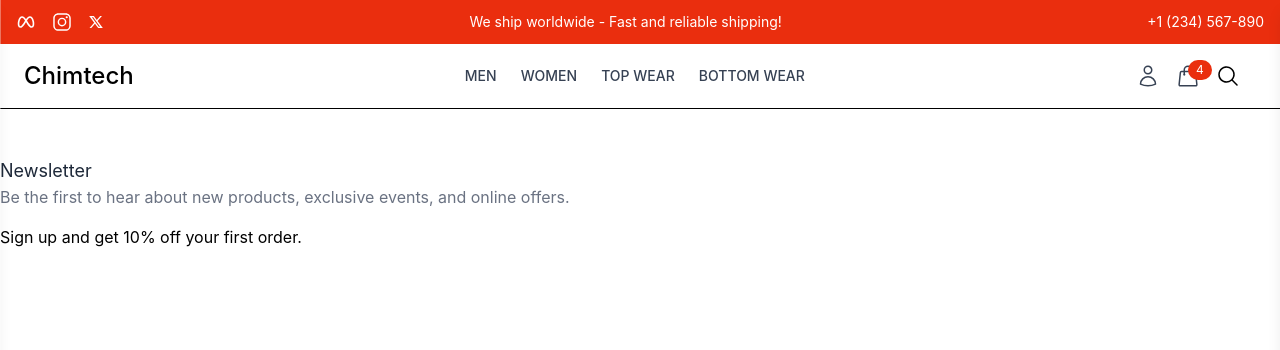
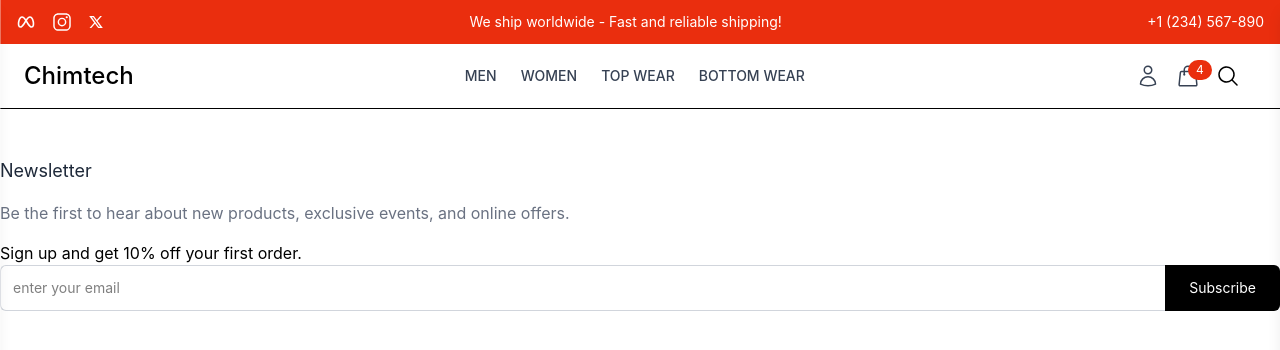
Before and after one commit to Chimajunior/Ecommerce-app, a React app in the folder frontend/: page / in a window 1280 px wide. Shown: the top 350 px of the page. Built offline with nearby package versions, Linux system fonts and the light colour scheme; the HTML template or start-up script is replaced by a standard one.

Commit message:
added newsletter form block

```diff
--- a/frontend/src/components/Common/Footer.jsx
+++ b/frontend/src/components/Common/Footer.jsx
@@ -1,20 +1,36 @@
-import React from 'react'
+import React from "react";
 
 const Footer = () => {
   return (
     <footer className="border-t py-12">
-      <div className='container mx-auto grid grid-cols-1 md:grid-cols-4 gap-8 px-4 lg:px-0'></div>
-        <div>
-            <h3 className='text-lg text-gray-800'>Newsletter</h3>
-            <p className='text-gray-500 mb-4'>
-                Be the first to hear about new products, exclusive events, and online offers.
-            </p>
-            <p>Sign up and get 10% off your first order.</p>
+      <div className="container mx-auto grid grid-cols-1 md:grid-cols-4 gap-8 px-4 lg:px-0"></div>
+      <div>
+        <h3 className="text-lg text-gray-800 mb-4">Newsletter</h3>
+        <p className="text-gray-500 mb-4">
+          Be the first to hear about new products, exclusive events, and online
+          offers.
+        </p>
+        <p>Sign up and get 10% off your first order.</p>
 
+        {/* Newsletter form */}
+        <form className="flex">
+          <input
+            type="email"
+            placeholder="enter your email"
+            className="p-3 w-full text-sm border-t border-l border-b border-gray-300 rounded-l-md focus:outline-none
+            focus:ring-2 focus:ring-gray-500 transition-all"
+            required
+          />
+          <button
+            type="submit"
+            className="bg-black text-white px-6 py-3 text-sm rounded-r-md hover:bg-gray-800"
+          >
+            Subscribe
+          </button>
+        </form>
+      </div>
+    </footer>
+  );
+};
 
-        </div>
-    </footer>
-  )
-}
-
-export default Footer
+export default Footer;
```
